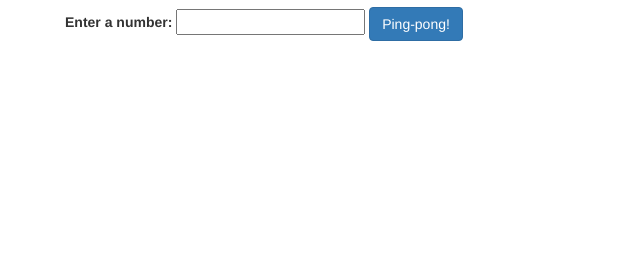
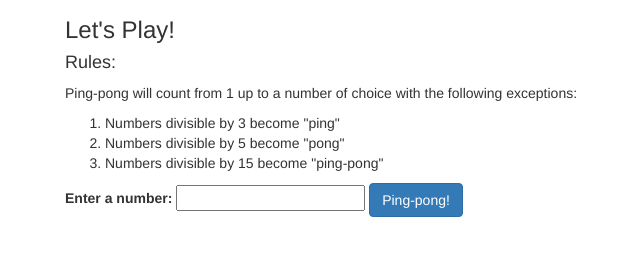
Before and after one commit to sheenanick/ping-pong, a plain HTML site: page index.html in a window 1280 px wide. Shown: the part 63-318 px from the top of the page, without its empty margins (5-645 px from the left). Drawn offline with Linux system fonts and the light colour scheme.

Commit message:
add Rules section

```diff
--- a/index.html
+++ b/index.html
@@ -11,6 +11,16 @@
   <body>
     <div class="container">
       <h1>Ping-Pong</h1>
+      <h3>Let's Play!</h3>
+      <h4>Rules:</h4>
+      <p>
+        Ping-pong will count from 1 up to a number of choice with the following exceptions:
+      </p>
+      <ol>
+        <li>Numbers divisible by 3 become "ping"</li>
+        <li>Numbers divisible by 5 become "pong"</li>
+        <li>Numbers divisible by 15 become "ping-pong"</li>
+      </ol>
       <form>
         <label for="input">Enter a number:</label>
         <input id="input" type="number">
```
